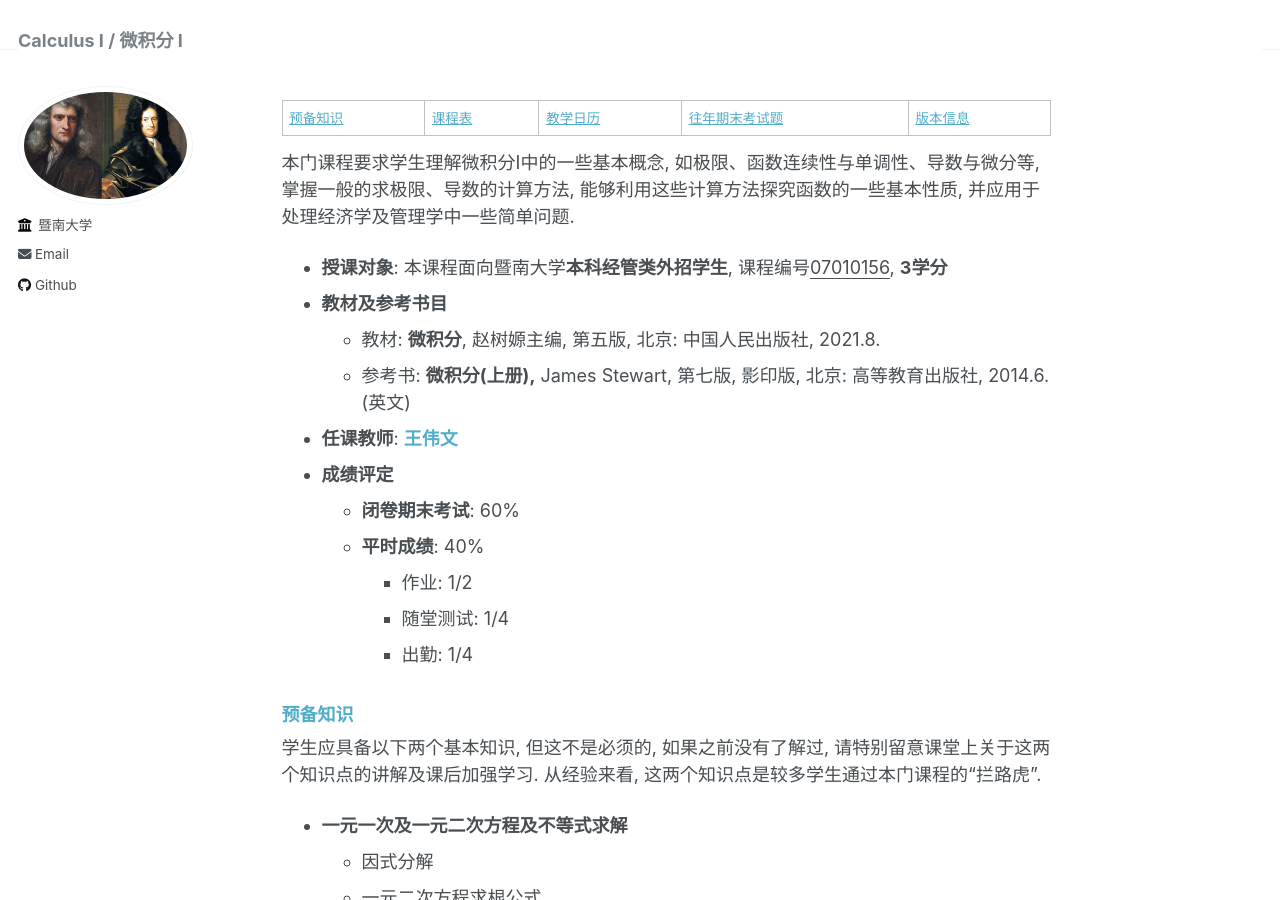
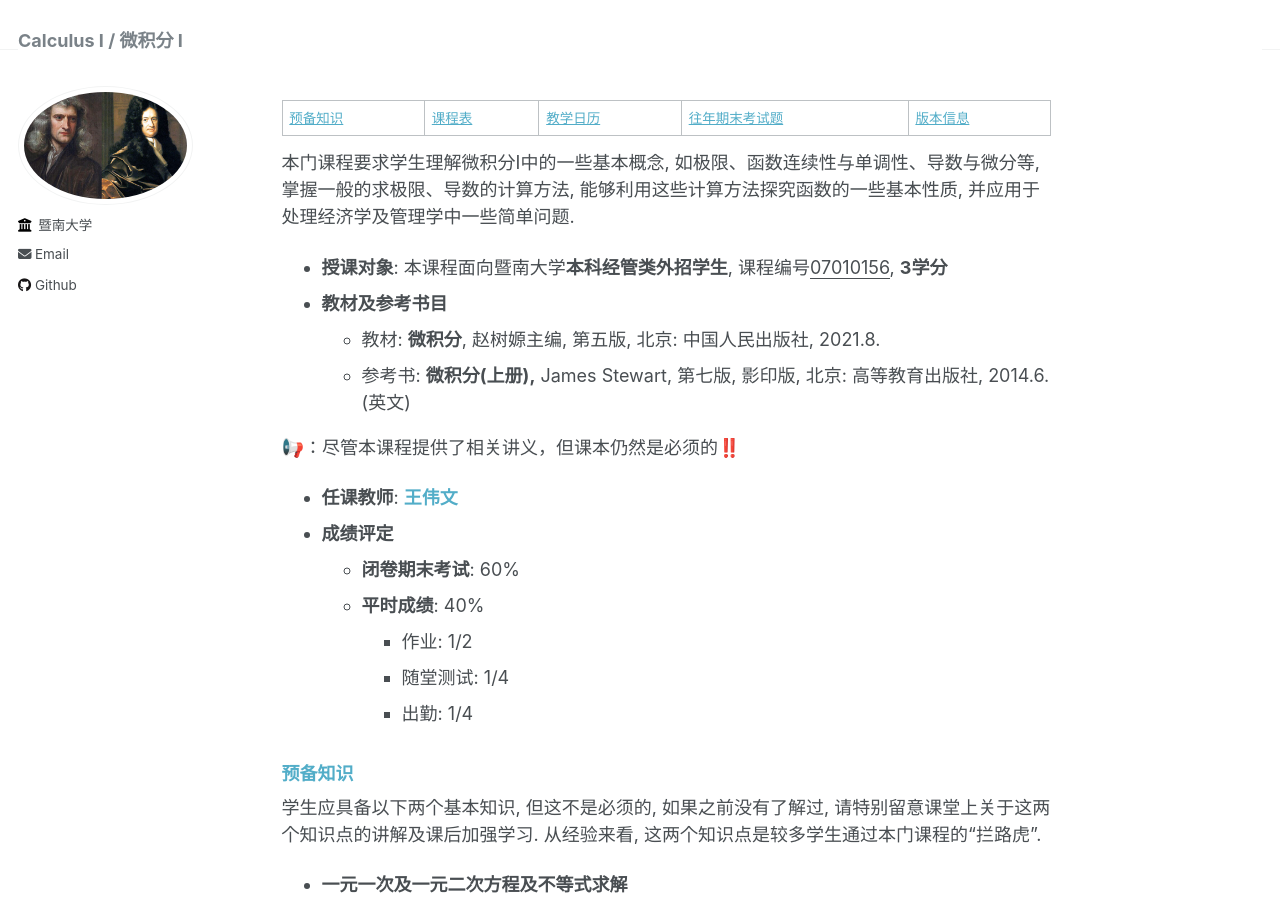
Before and after one commit to wangyuanhao/calculus_course_webpage, a Jekyll site: the page built from _pages/about.md, in a window 1280 px wide and 900 px high. Built offline with Jekyll 4.4.1, drawn with Linux system fonts in a browser that asks for light colours.

Commit message:
Update about.md

```diff
--- a/_pages/about.md
+++ b/_pages/about.md
@@ -14,6 +14,9 @@ redirect_from:
 * **教材及参考书目**
   * 教材: **微积分**, 赵树嫄主编, 第五版, 北京: 中国人民出版社, 2021.8.
   * 参考书: **微积分(上册),**  James Stewart, 第七版, 影印版, 北京: 高等教育出版社, 2014.6. (英文)
+
+📢：尽管本课程提供了相关讲义，但课本仍然是必须的‼️
+
 * **任课教师**: <a href="https://wangyuanhao.github.io" style="text-decoration:none;">**王伟文**</a>
 * **成绩评定**
   * **闭卷期末考试**: 60%
```
